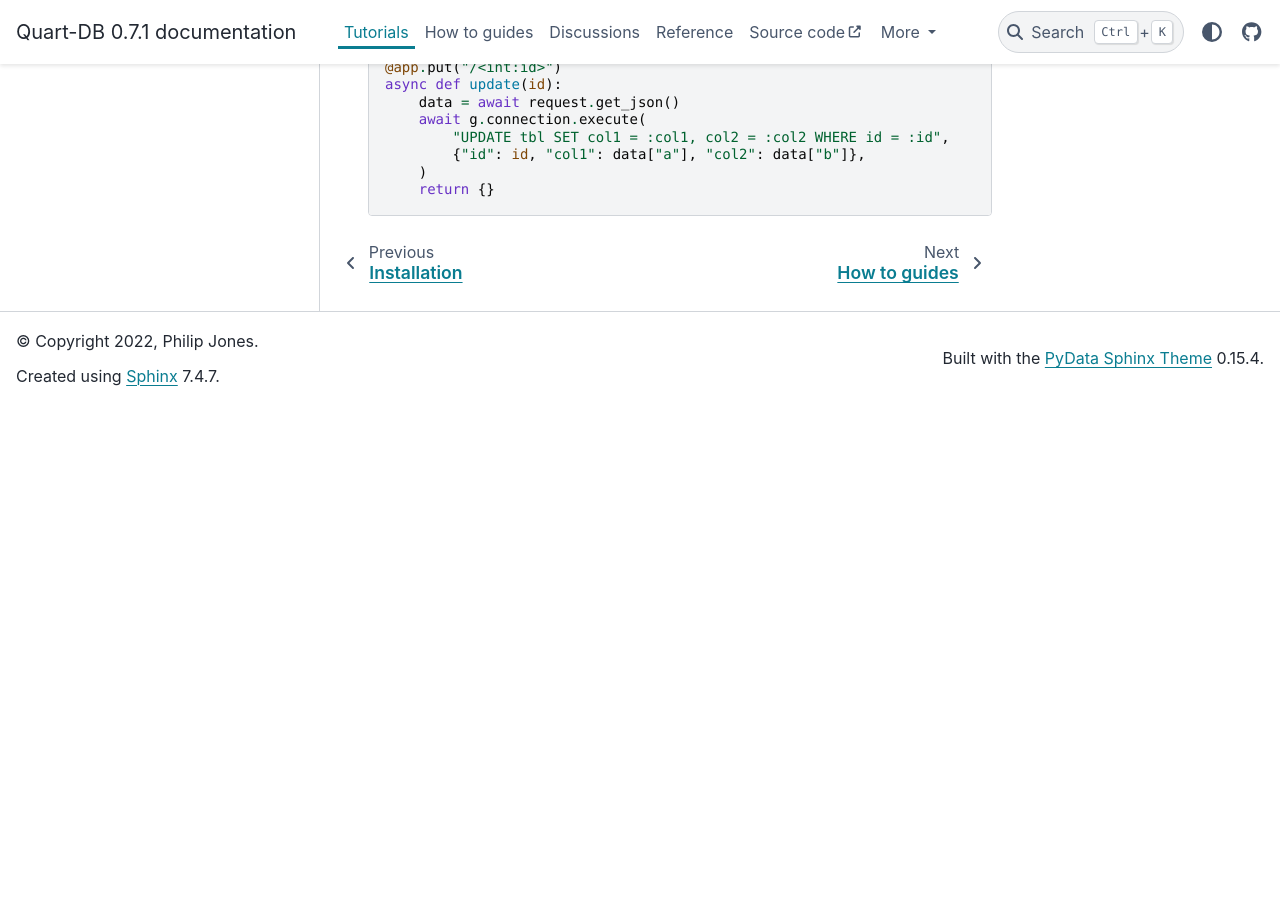
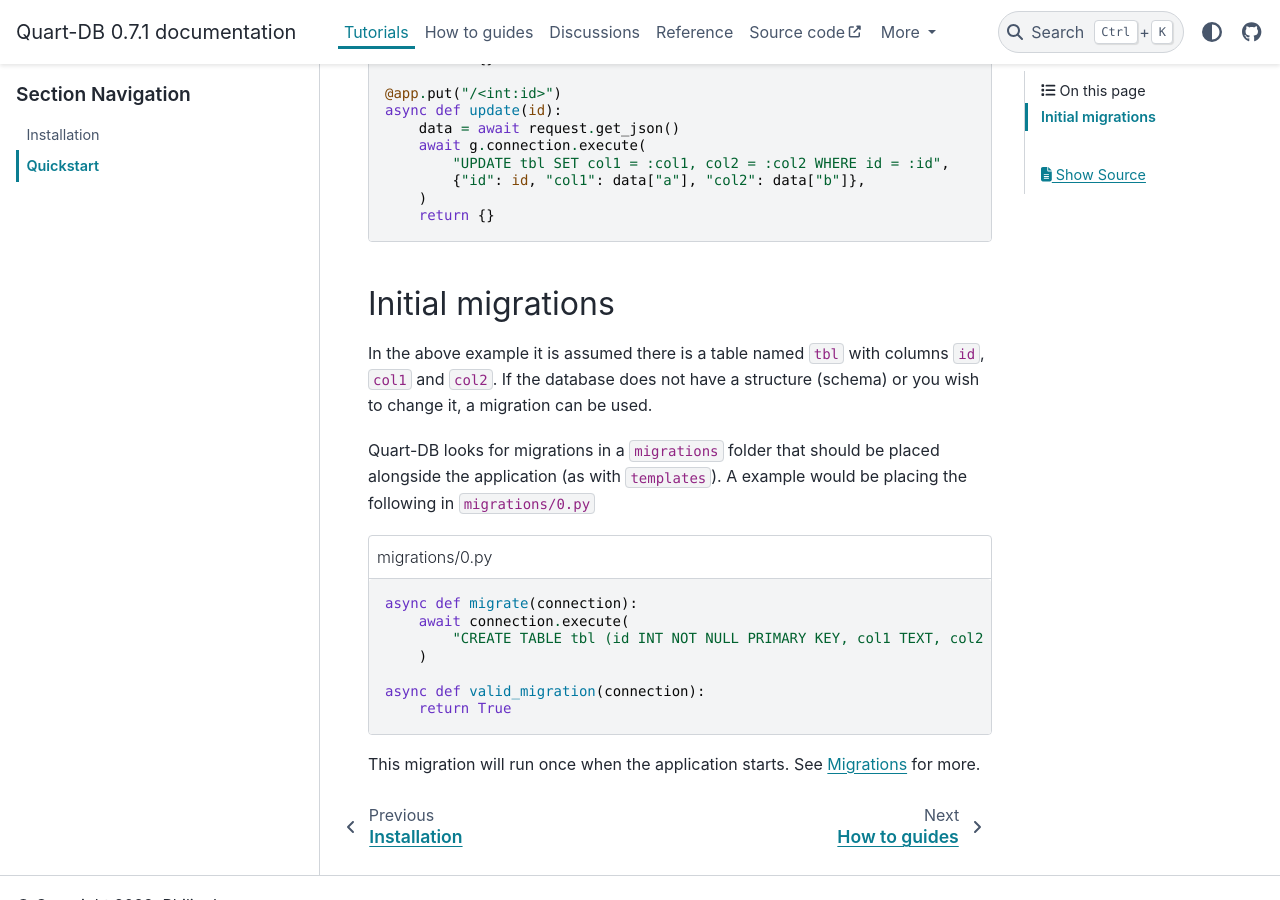
Before and after one commit to pgjones/quart-db, a Sphinx documentation site: the page built from docs/tutorials/quickstart.rst, in a window 1280 px wide and 900 px high, scrolled down 860 px. Built offline with Sphinx 7.4.7 and the PyData theme 0.15.4, drawn with Linux system fonts in a browser that asks for light colours; pages that are not in the unit, such as notebooks, are missing from menus; before the commit the page ends 1265 px from its top, so only the background shows below that; some of the changed text lies outside the part shown.

Commit message:
Improve the quickstart
SQLite is quicker (than postgres) to start with.

This now indicates how to create a schema for the database via a
migration.

```diff
--- a/docs/how_to_guides/migrations.rst
+++ b/docs/how_to_guides/migrations.rst
@@ -1,3 +1,5 @@
+.. _migrations:
+
 Migrations
 ==========
 
--- a/docs/tutorials/quickstart.rst
+++ b/docs/tutorials/quickstart.rst
@@ -4,7 +4,8 @@ Quickstart
 ==========
 
 A simple CRUD API can be written as given below, noting that the
-database url should be customised to match your setup.
+database url should be customised to match your setup (the given URL
+creates an in memory sqlite database).
 
 .. code-block:: python
     :caption: schema.py
@@ -50,3 +51,29 @@ database url should be customised to match your setup.
             {"id": id, "col1": data["a"], "col2": data["b"]},
         )
         return {}
+
+Initial migrations
+------------------
+
+In the above example it is assumed there is a table named ``tbl`` with
+columns ``id``, ``col1`` and ``col2``. If the database does not have a
+structure (schema) or you wish to change it, a migration can be
+used.
+
+Quart-DB looks for migrations in a ``migrations`` folder that should
+be placed alongside the application (as with ``templates``). A example
+would be placing the following in ``migrations/0.py``
+
+.. code-block:: python
+    :caption: migrations/0.py
+
+    async def migrate(connection):
+        await connection.execute(
+            "CREATE TABLE tbl (id INT NOT NULL PRIMARY KEY, col1 TEXT, col2 TEXT)"
+        )
+
+    async def valid_migration(connection):
+        return True
+
+This migration will run once when the application starts. See
+:ref:`migrations` for more.
```
Also changed, not shown: other parts of docs/tutorials/quickstart.rst (+1 -1 lines).
